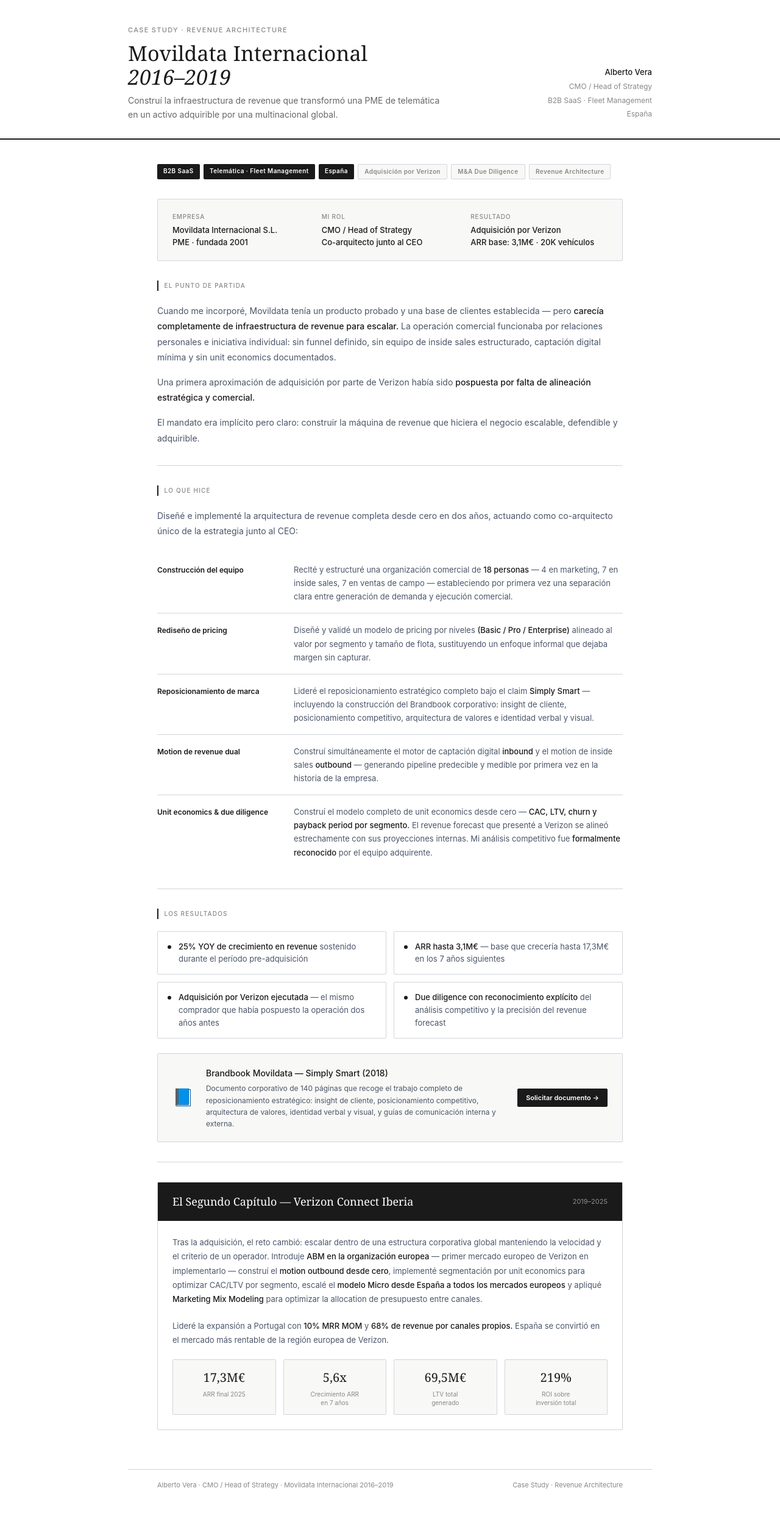
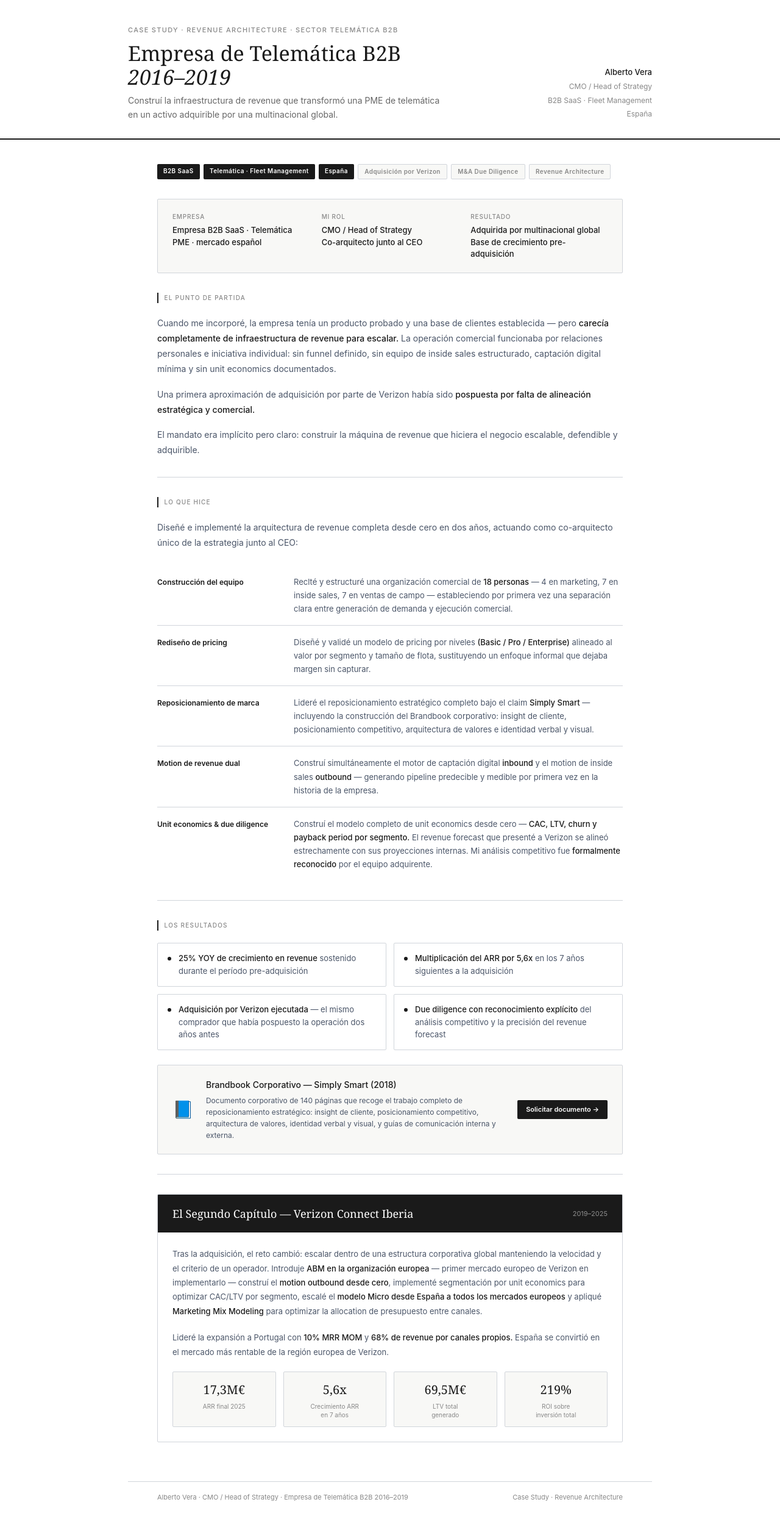
Before and after one commit to albertoverak-ship-it/albertoverak-ship-it.github.io, a plain HTML site: page case_study_movildata.html in a window 1280 px wide. Shown: the whole page at 61% size. Drawn offline with Linux system fonts and the light colour scheme.

Commit message:
Add files via upload

```diff
--- a/case_study_movildata.html
+++ b/case_study_movildata.html
@@ -3,7 +3,7 @@
 <head>
 <meta charset="UTF-8">
 <meta name="viewport" content="width=device-width, initial-scale=1.0">
-<title>Case Study · Movildata Internacional 2016–2019 · Alberto Vera</title>
+<title>Case Study · Empresa de Telemática B2B · 2016–2019 · Alberto Vera</title>
 <style>
 *{box-sizing:border-box;margin:0;padding:0}
 body{font-family:'Inter',sans-serif;background:#fff;color:#1A1A1A;font-size:15px;line-height:1.7}
@@ -74,8 +74,8 @@ body{font-family:'Inter',sans-serif;background:#fff;color:#1A1A1A;font-size:15px
 <div class="hd">
   <div class="hd-inner">
     <div>
-      <div class="hd-eye">Case Study · Revenue Architecture</div>
-      <div class="hd-title">Movildata Internacional<br><em>2016–2019</em></div>
+      <div class="hd-eye">Case Study · Revenue Architecture · Sector Telemática B2B</div>
+      <div class="hd-title">Empresa de Telemática B2B<br><em>2016–2019</em></div>
       <div class="hd-sub">Construí la infraestructura de revenue que transformó una PME de telemática en un activo adquirible por una multinacional global.</div>
     </div>
     <div class="hd-meta">
@@ -101,7 +101,7 @@ body{font-family:'Inter',sans-serif;background:#fff;color:#1A1A1A;font-size:15px
   <div class="context-box">
     <div>
       <div class="ctx-label">Empresa</div>
-      <div class="ctx-value">Movildata Internacional S.L.<br>PME · fundada 2001</div>
+      <div class="ctx-value">Empresa B2B SaaS · Telemática<br>PME · mercado español</div>
     </div>
     <div>
       <div class="ctx-label">Mi Rol</div>
@@ -109,13 +109,13 @@ body{font-family:'Inter',sans-serif;background:#fff;color:#1A1A1A;font-size:15px
     </div>
     <div>
       <div class="ctx-label">Resultado</div>
-      <div class="ctx-value">Adquisición por Verizon<br>ARR base: 3,1M€ · 20K vehículos</div>
+      <div class="ctx-value">Adquirida por multinacional global<br>Base de crecimiento pre-adquisición</div>
     </div>
   </div>
 
   <div class="sec-lbl">El Punto de Partida</div>
   <p class="body-text">
-    Cuando me incorporé, Movildata tenía un producto probado y una base de clientes establecida —
+    Cuando me incorporé, la empresa tenía un producto probado y una base de clientes establecida —
     pero <strong>carecía completamente de infraestructura de revenue para escalar.</strong>
     La operación comercial funcionaba por relaciones personales e iniciativa individual:
     sin funnel definido, sin equipo de inside sales estructurado, captación digital mínima
@@ -171,7 +171,7 @@ body{font-family:'Inter',sans-serif;background:#fff;color:#1A1A1A;font-size:15px
     </div>
     <div class="result-item">
       <div class="result-dot"></div>
-      <div class="result-text"><strong>ARR hasta 3,1M€</strong> — base que crecería hasta 17,3M€ en los 7 años siguientes</div>
+      <div class="result-text"><strong>Multiplicación del ARR por 5,6x</strong> en los 7 años siguientes a la adquisición</div>
     </div>
     <div class="result-item">
       <div class="result-dot"></div>
@@ -186,10 +186,10 @@ body{font-family:'Inter',sans-serif;background:#fff;color:#1A1A1A;font-size:15px
   <div class="brandbook">
     <div class="bb-icon">📘</div>
     <div class="bb-info">
-      <div class="bb-name">Brandbook Movildata — Simply Smart (2018)</div>
+      <div class="bb-name">Brandbook Corporativo — Simply Smart (2018)</div>
       <div class="bb-desc">Documento corporativo de 140 páginas que recoge el trabajo completo de reposicionamiento estratégico: insight de cliente, posicionamiento competitivo, arquitectura de valores, identidad verbal y visual, y guías de comunicación interna y externa.</div>
     </div>
-    <a class="bb-link" href="mailto:albertovera.k@gmail.com?subject=Solicitud%20Brandbook%20Movildata%20Simply%20Smart%20(2018)&body=Hola%20Alberto%2C%0A%0AMe%20gustar%C3%ADa%20recibir%20el%20Brandbook%20Movildata%20Simply%20Smart%20(2018).%0A%0AGracias." target="_blank">Solicitar documento →</a>
+    <a class="bb-link" href="mailto:albertovera.k@gmail.com?subject=Solicitud%20Brandbook%20Simply%20Smart%20(2018)&body=Hola%20Alberto%2C%0A%0AMe%20gustar%C3%ADa%20recibir%20el%20Brandbook%20Simply%20Smart%20(2018).%0A%0AGracias." target="_blank">Solicitar documento →</a>
   </div>
 
   <hr class="divider">
@@ -238,7 +238,7 @@ body{font-family:'Inter',sans-serif;background:#fff;color:#1A1A1A;font-size:15px
 </div>
 
 <div class="ft">
-  <span>Alberto Vera · CMO / Head of Strategy · Movildata Internacional 2016–2019</span>
+  <span>Alberto Vera · CMO / Head of Strategy · Empresa de Telemática B2B 2016–2019</span>
   <span>Case Study · Revenue Architecture</span>
 </div>
 
```
Also changed, not shown: okr3_gtm_motion_canvas.html (+8 -8 lines), okr7_revenue_pl_model.html (+2 -2 lines).
